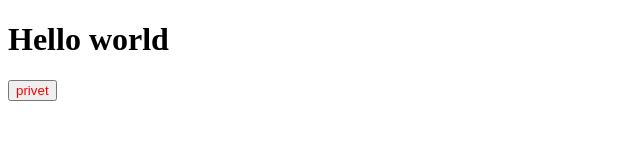
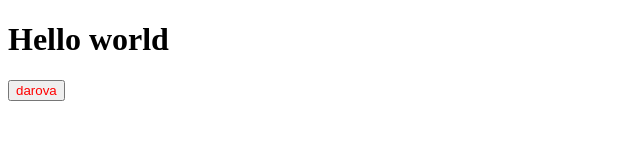
Before and after one commit to igorzaklepny/test, a plain HTML site: page index.html in a window 1280 px wide. Shown: the full height of the page, 0-640 px from the left. Drawn offline with Linux system fonts and the light colour scheme.

Commit message:
pomenyal slove v knopke

```diff
--- a/index.html
+++ b/index.html
@@ -7,6 +7,6 @@
 </head>
 <body>
     <h1>Hello world</h1>
-    <button style="color:red;">privet</button>
+    <button style="color:red;">darova</button>
 </body>
 </html>
```
